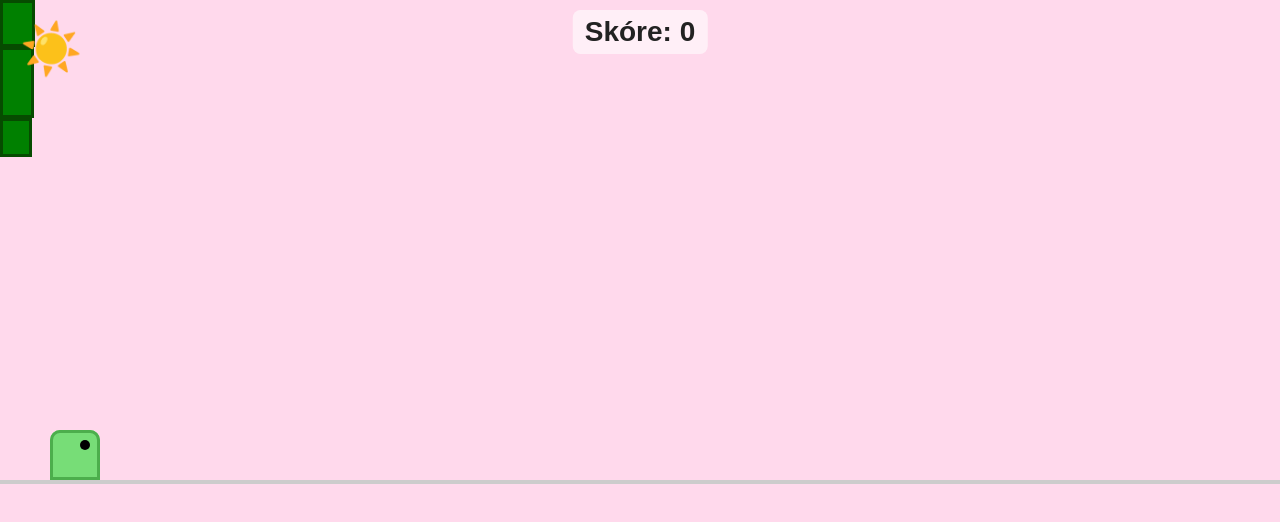
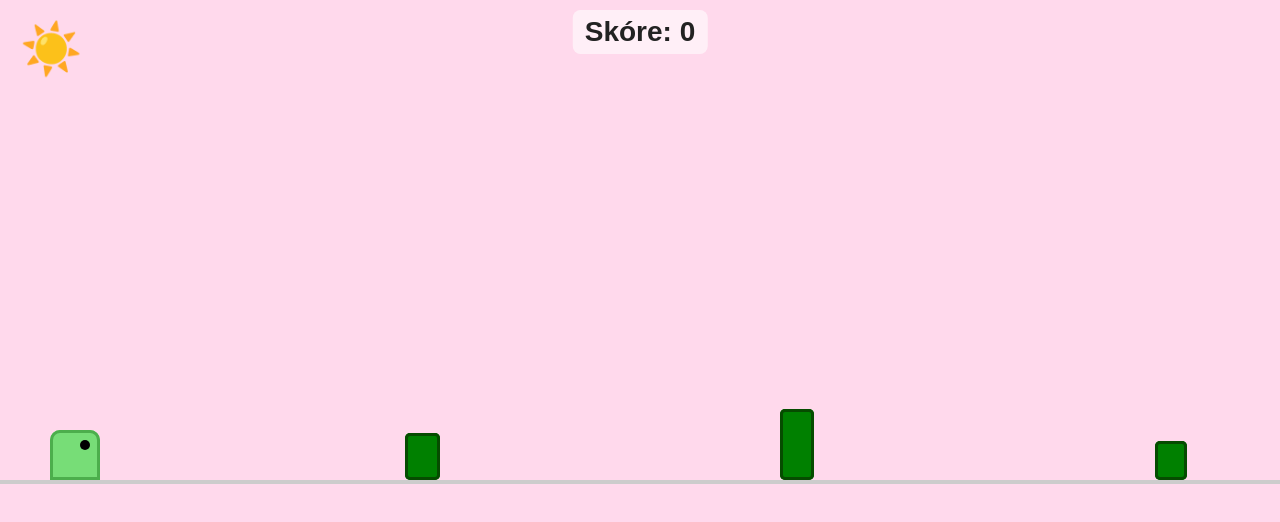
Before and after one commit to natjedli/dinogame, a plain HTML site: page index.html in a window 1280 px wide. Drawn offline with Linux system fonts and the light colour scheme.

Commit message:
Update style.css

```diff
--- a/style.css
+++ b/style.css
@@ -57,11 +57,11 @@ body {
 }
 
 .obstacle {
-  width: 30px;
-  height: 60px;
-  background-color: green;
-  border-radius: 5px
   position: absolute;
   bottom: 0;
+  width: 30px;
+  height: 50px;
+  background-color: green;
+  border-radius: 5px;
   box-shadow: inset 0 0 0 3px #064b00;
 }
```
